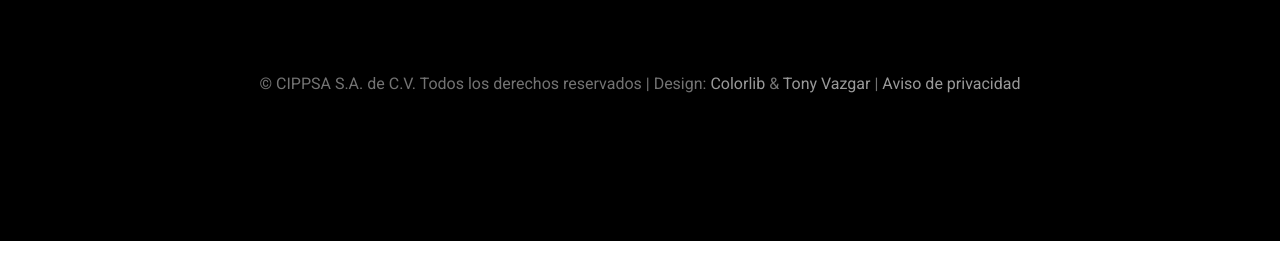
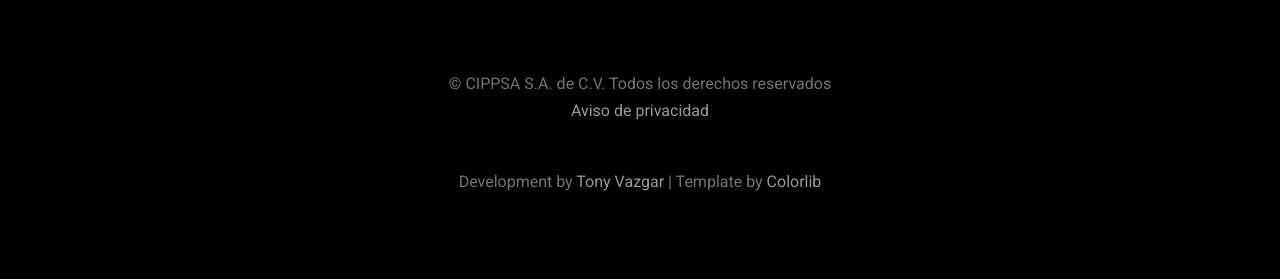
Before and after one commit to tonyvazgar/CIPPSA, a plain HTML site: page privacidad.html in a window 1280 px wide. Shown: the part 1564-1843 px from the top of the page. Before the commit the page ends 1805 px from the top, so only its background shows below. Drawn offline with Linux system fonts and the light colour scheme; files whose address does not match are found by name.

Commit message:
Footer changes

```diff
--- a/privacidad.html
+++ b/privacidad.html
@@ -188,27 +188,26 @@
             <div class="container">
               <div class="text-center">
                 <h2 class="footer-heading mb-4">Compañia Industrial Papelera Poblana S.A. de C.V.</h2>
-                    <p>Empresa mexicana con más de 80 años de experiencia que se dedica a la fabricación de papel
-                        semi-kraft de
+                <p>Empresa mexicana con más de 80 años de experiencia que se dedica a la fabricación de papel semi-kraft de
                   tipo liner y medium ubicada en Puebla, México.</p><br><br><br>
               </div>
               <div class="text-center">
                 <h2 class="footer-heading mb-4">Síguenos en:</h2>
-                    <a href="https://www.facebook.com/" target="_blank" class="pl-0 pr-3"><span
-                            class="icon-facebook"></span></a>
-                    <a href="https://www.twitter.com/" target="_blank" class="pl-3 pr-3"><span
-                            class="icon-twitter"></span></a>
+                <a href="https://www.facebook.com/" target="_blank" class="pl-0 pr-3"><span class="icon-facebook"></span></a>
+                <a href="https://www.twitter.com/" target="_blank" class="pl-3 pr-3"><span class="icon-twitter"></span></a>
                 <a href="https://www.instagram.com/" target="_blank" class="pl-3 pr-3"><span
                     class="icon-instagram"></span></a>
                 <a href="#" target="_blank" class="pl-3 pr-3"><span class="icon-linkedin"></span></a>
               </div> <br><br><br>
               <div class="text-center">
                 <p>
-                        &copy; CIPPSA S.A. de C.V. Todos los derechos reservados | Design:
-                        <!--<i class="icon-heart" aria-hidden="true"></i> by -->
-                        <a href="https://colorlib.com" target="_blank">Colorlib</a> & <a
-                            href="https://www.tonyvazgar.com" target="_blank">Tony Vazgar</a> | <a
-                            href="privacidad.html" target="_blank">Aviso de privacidad</a>
+                  &copy; CIPPSA S.A. de C.V. Todos los derechos reservados <br>
+                  <a href="privacidad.html#aviso" target="_blank">Aviso de privacidad</a>
+                </p>
+                <p><br>
+                  Development by <a href="https://www.tonyvazgar.com"
+                  target="_blank">Tony Vazgar</a>  | Template by
+                  <a href="https://colorlib.com" target="_blank">Colorlib</a>
                 </p>
               </div>
             </div>
```
Lines whose indentation alone changed are shown as unchanged.
